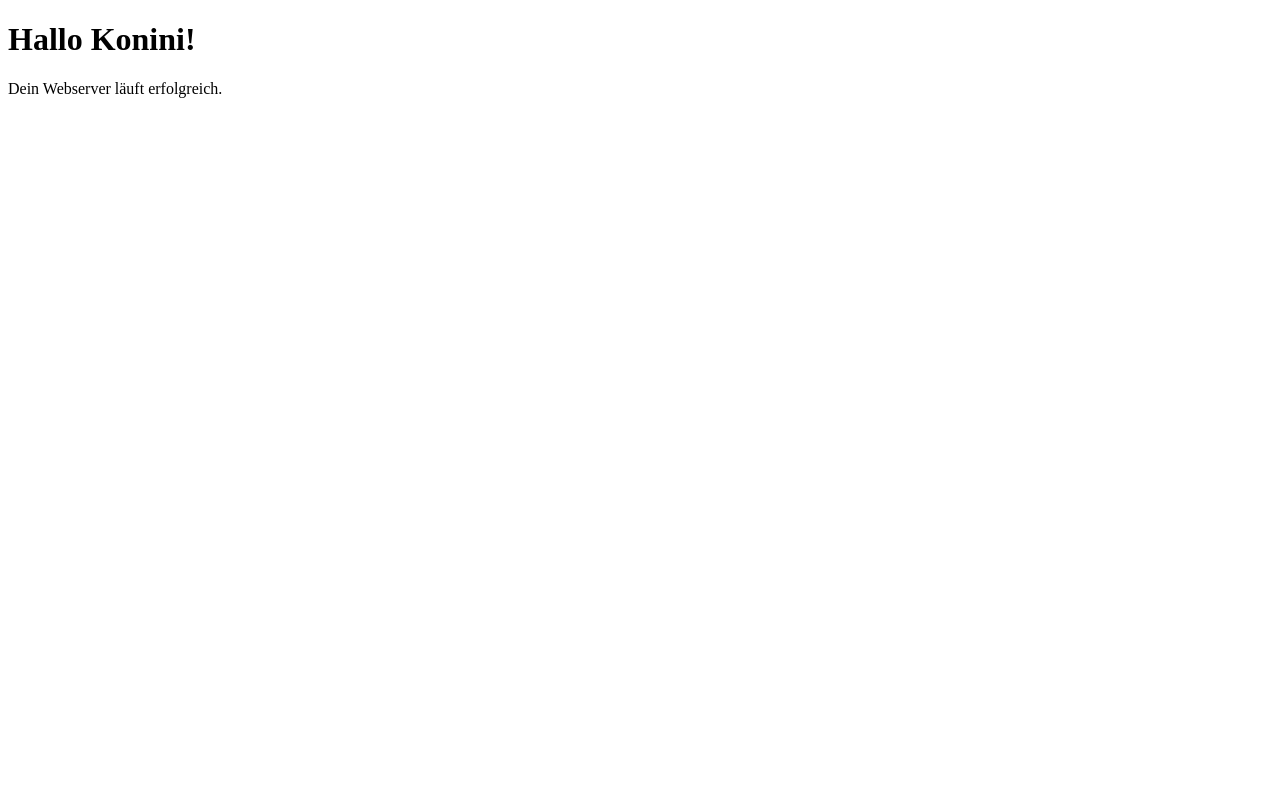
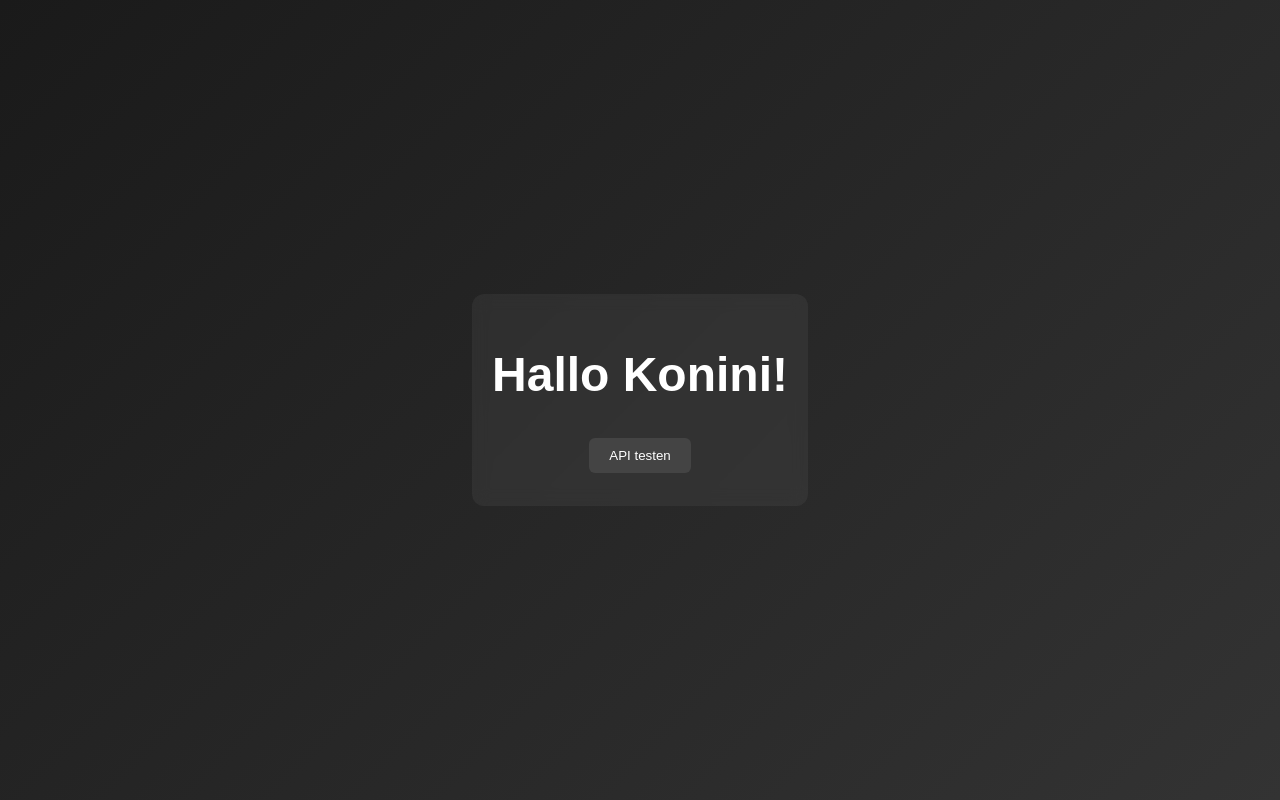
Before and after one commit to KoninisMacht/miniwebserver, a plain HTML site: page index.html in a window 1280 px wide. Drawn offline with Linux system fonts and the light colour scheme.

Commit message:
Add files via upload

```diff
--- a/index.html
+++ b/index.html
@@ -1,10 +1,20 @@
 <!DOCTYPE html>
-<html>
+<html lang="de">
 <head>
-    <title>Mini-Webserver</title>
+    <meta charset="UTF-8">
+    <title>Koninis Dashboard</title>
+    <link rel="stylesheet" href="style.css">
 </head>
 <body>
-    <h1>Hallo Konini!</h1>
-    <p>Dein Webserver läuft erfolgreich.</p>
+    <div class="container">
+        <h1 id="title">Hallo Konini!</h1>
+        <p id="clock"></p>
+        <p id="quote"></p>
+
+        <button onclick="loadInfo()">API testen</button>
+        <pre id="output"></pre>
+    </div>
+
+    <script src="script.js"></script>
 </body>
 </html>
--- /dev/null
+++ b/style.css
@@ -0,0 +1,38 @@
+body {
+    margin: 0;
+    padding: 0;
+    font-family: Arial, sans-serif;
+    background: linear-gradient(135deg, #1a1a1a, #333);
+    color: #fff;
+    height: 100vh;
+    display: flex;
+    justify-content: center;
+    align-items: center;
+}
+
+.container {
+    text-align: center;
+    padding: 20px;
+    background: rgba(255,255,255,0.05);
+    border-radius: 12px;
+    backdrop-filter: blur(8px);
+}
+
+h1 {
+    font-size: 3rem;
+    margin-bottom: 10px;
+}
+
+button {
+    padding: 10px 20px;
+    background: #444;
+    color: white;
+    border: none;
+    cursor: pointer;
+    margin-top: 20px;
+    border-radius: 6px;
+}
+
+button:hover {
+    background: #666;
+}
```
Also changed, not shown: skript.js (added, +33 -0 lines).
